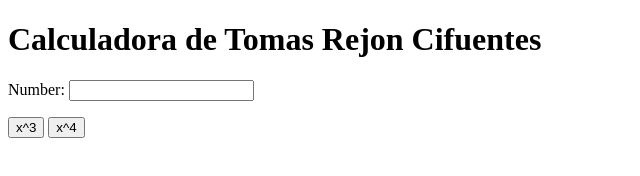
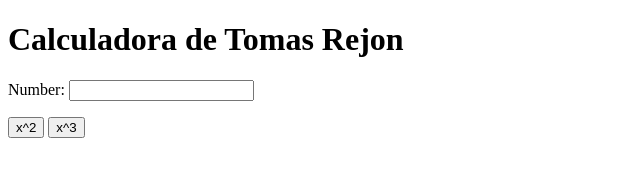
Before and after one commit to Tomas-Rejon/my_calculator_2, a plain HTML site: page index.html in a window 1280 px wide. Shown: the whole page, without its empty margins (0-640 px from the left). Drawn offline with Linux system fonts and the light colour scheme.

Commit message:
x^2 button

```diff
--- a/index.html
+++ b/index.html
@@ -5,21 +5,21 @@
 		<meta charset="utf-8">
 	</head>
 	<body>
-		<h1>Calculadora de Tomas Rejon Cifuentes</h1>
+		<h1>Calculadora de Tomas Rejon</h1>
 		Number:
 		<input type="text" id="n1">
 		<p>
+			<button onclick="square()"> x^2 </button>
 			<button onclick="cube()"> x^3 </button>
-			<button onclick="power_4()"> x^4</button>
 		</p>
 		<script type="text/javascript">
 			function cube() {
 				var num = document.getElementById("n1");
 				num.value = Math.pow(num.value, 3);
 			}
-			function power_4() {
+			function square() {
 				var num = document.getElementById("n1");
-				num.value = Math.pow(num.value, 4);
+				num.value = Math.pow(num.value, 2);
 			}
 		</script>
 	</body>
```
